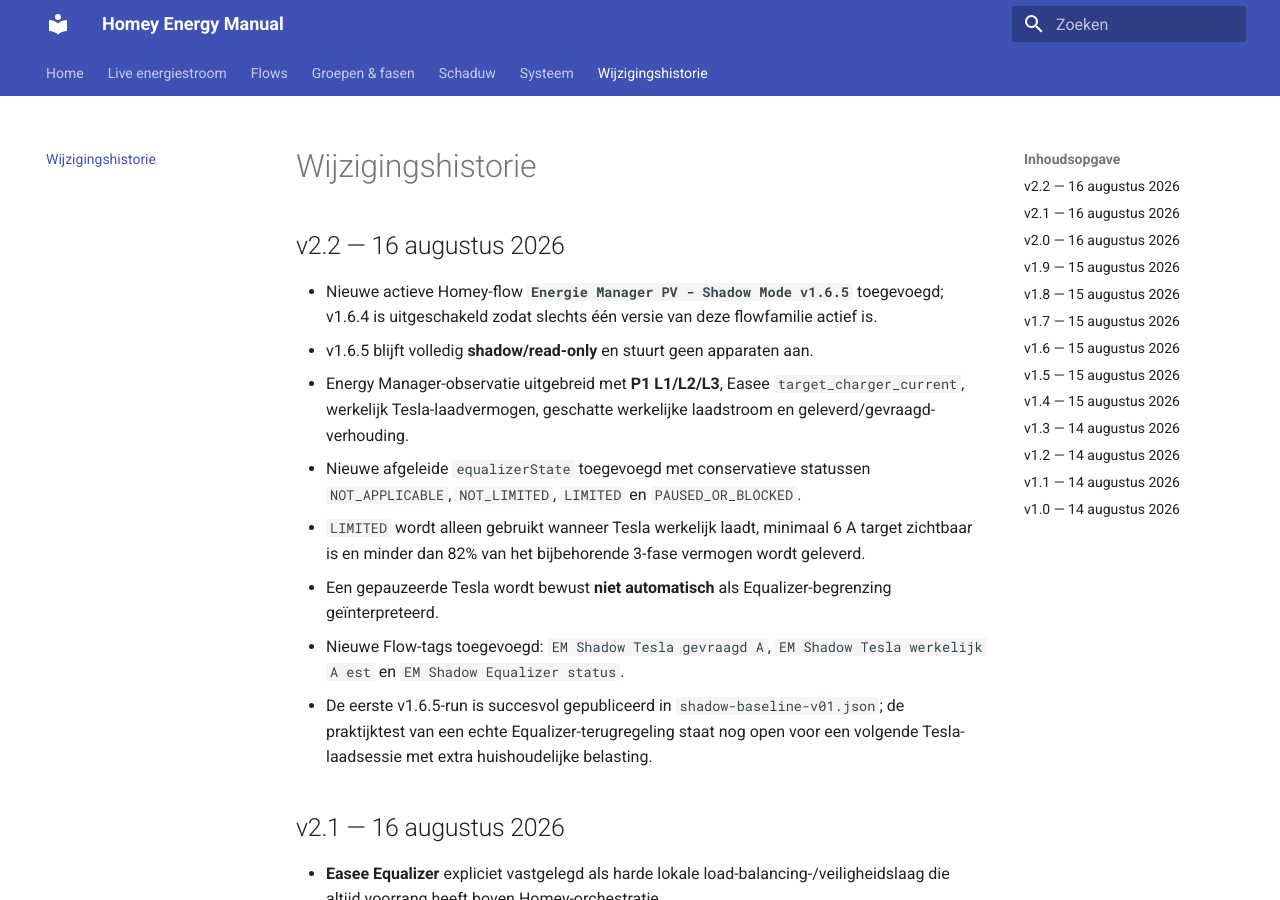
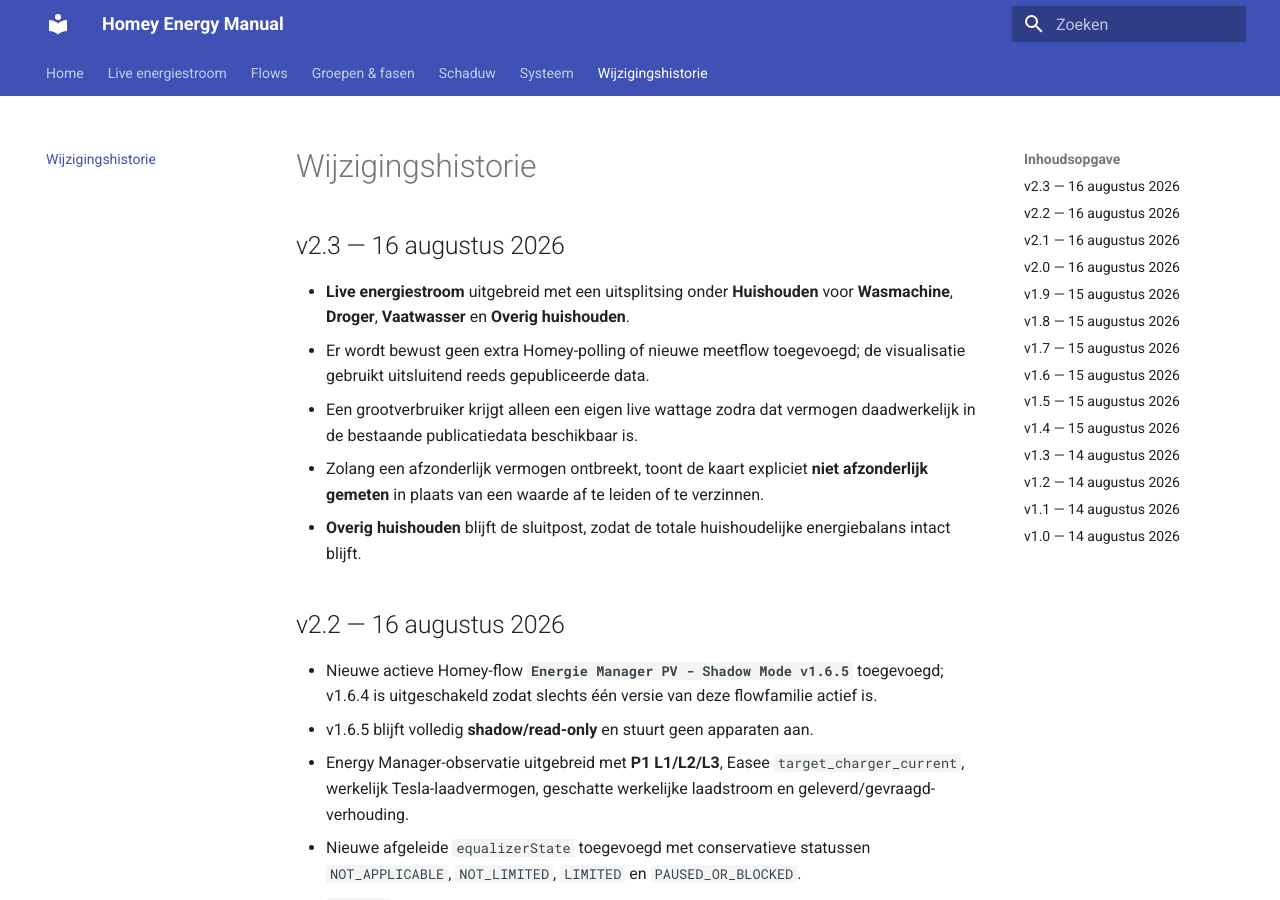
Before and after one commit to OnsKasteeltje/homey-energy-manual, an MkDocs documentation site: the page built from docs/wijzigingshistorie.md, in a window 1280 px wide and 900 px high. Built offline with MkDocs 1.6.1 and Material for MkDocs 9.7.7, drawn with Linux system fonts in a browser that asks for light colours.

Commit message:
docs: add household heavy-consumer visualization history

```diff
--- a/docs/wijzigingshistorie.md
+++ b/docs/wijzigingshistorie.md
@@ -1,4 +1,12 @@
 # Wijzigingshistorie
+
+## v2.3 — 16 augustus 2026
+
+- **Live energiestroom** uitgebreid met een uitsplitsing onder **Huishouden** voor **Wasmachine**, **Droger**, **Vaatwasser** en **Overig huishouden**.
+- Er wordt bewust geen extra Homey-polling of nieuwe meetflow toegevoegd; de visualisatie gebruikt uitsluitend reeds gepubliceerde data.
+- Een grootverbruiker krijgt alleen een eigen live wattage zodra dat vermogen daadwerkelijk in de bestaande publicatiedata beschikbaar is.
+- Zolang een afzonderlijk vermogen ontbreekt, toont de kaart expliciet **niet afzonderlijk gemeten** in plaats van een waarde af te leiden of te verzinnen.
+- **Overig huishouden** blijft de sluitpost, zodat de totale huishoudelijke energiebalans intact blijft.
 
 ## v2.2 — 16 augustus 2026
 
```
